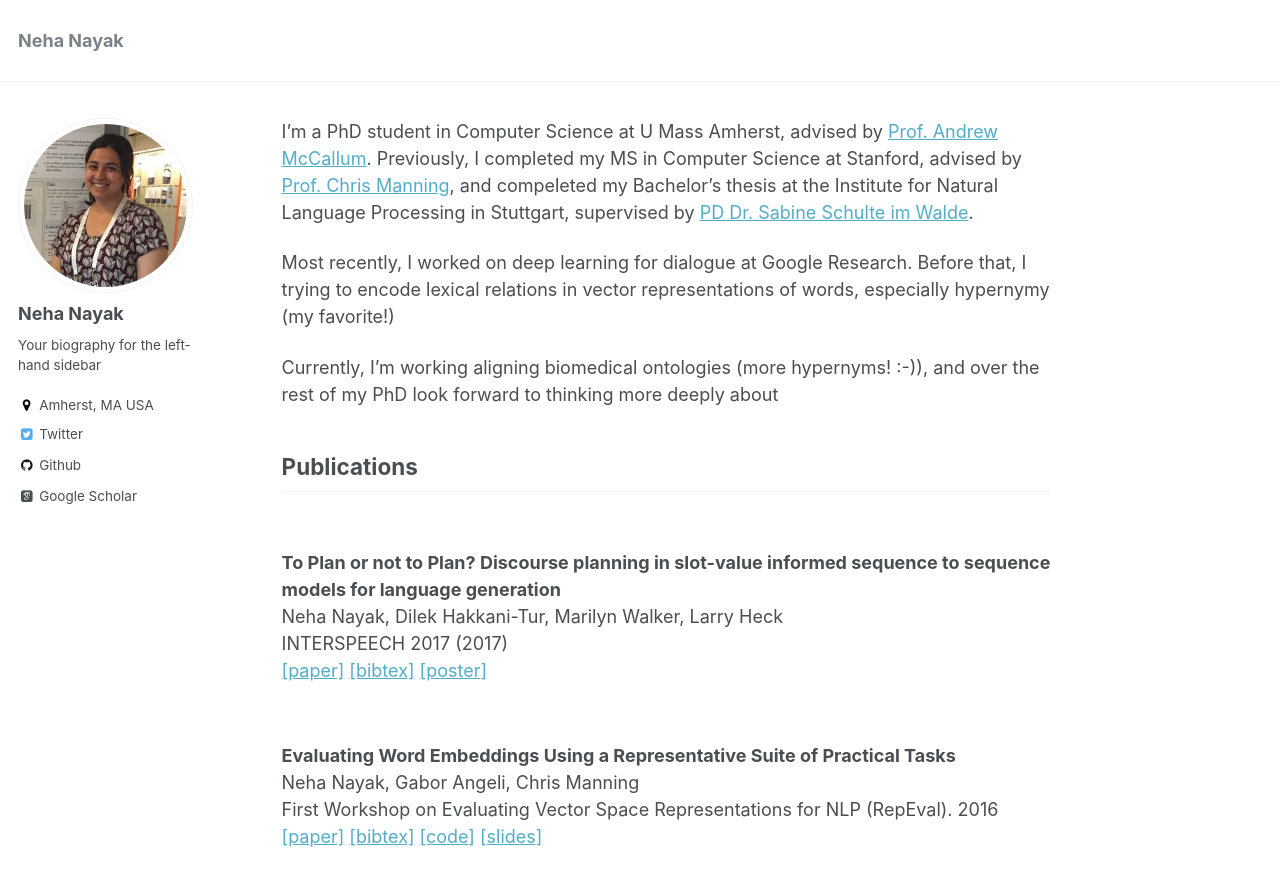
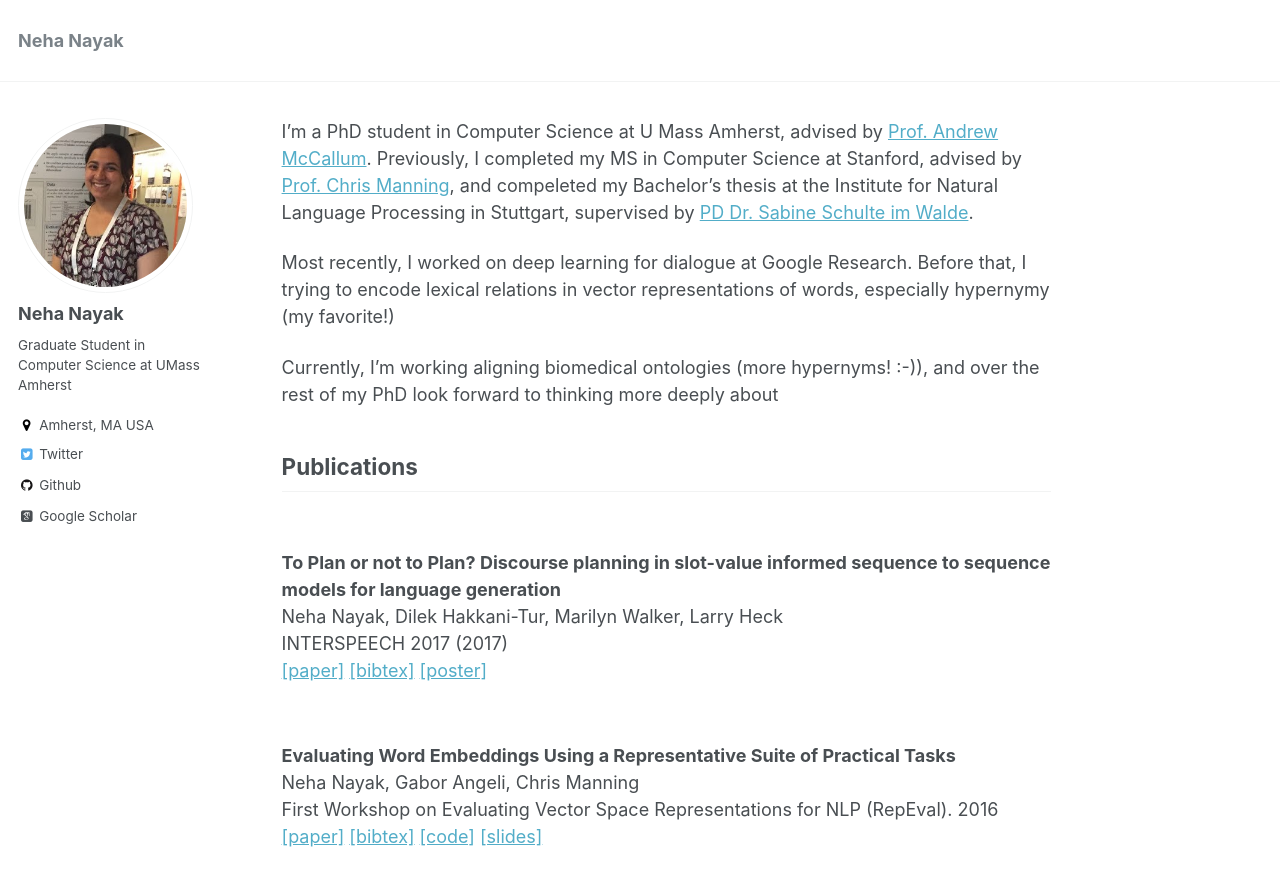
Before and after one commit to nnkennard/nnkennard.github.io, a Jekyll site: the page built from index.md, in a window 1280 px wide and 900 px high. Shown: the top 886 px of the window. Built offline with Jekyll 4.4.1, drawn with Linux system fonts in a browser that asks for light colours; some web fonts are replaced; our own code applies the rules of GitHub Pages for plain Markdown files.

Commit message:
biography

```diff
--- a/_config.yml
+++ b/_config.yml
@@ -82,7 +82,7 @@ analytics:
 author:
   name             : "Neha Nayak"
   avatar           : "NehaNayak_photo_271_271.jpg"
-  bio              : "Your biography for the left-hand sidebar"
+  bio              : "Graduate Student in Computer Science at UMass Amherst"
   location         : "Amherst, MA USA"
   employer         :
   googlescholar    : "https://scholar.google.com/citations?user=RpIHn88AAAAJ"
```
